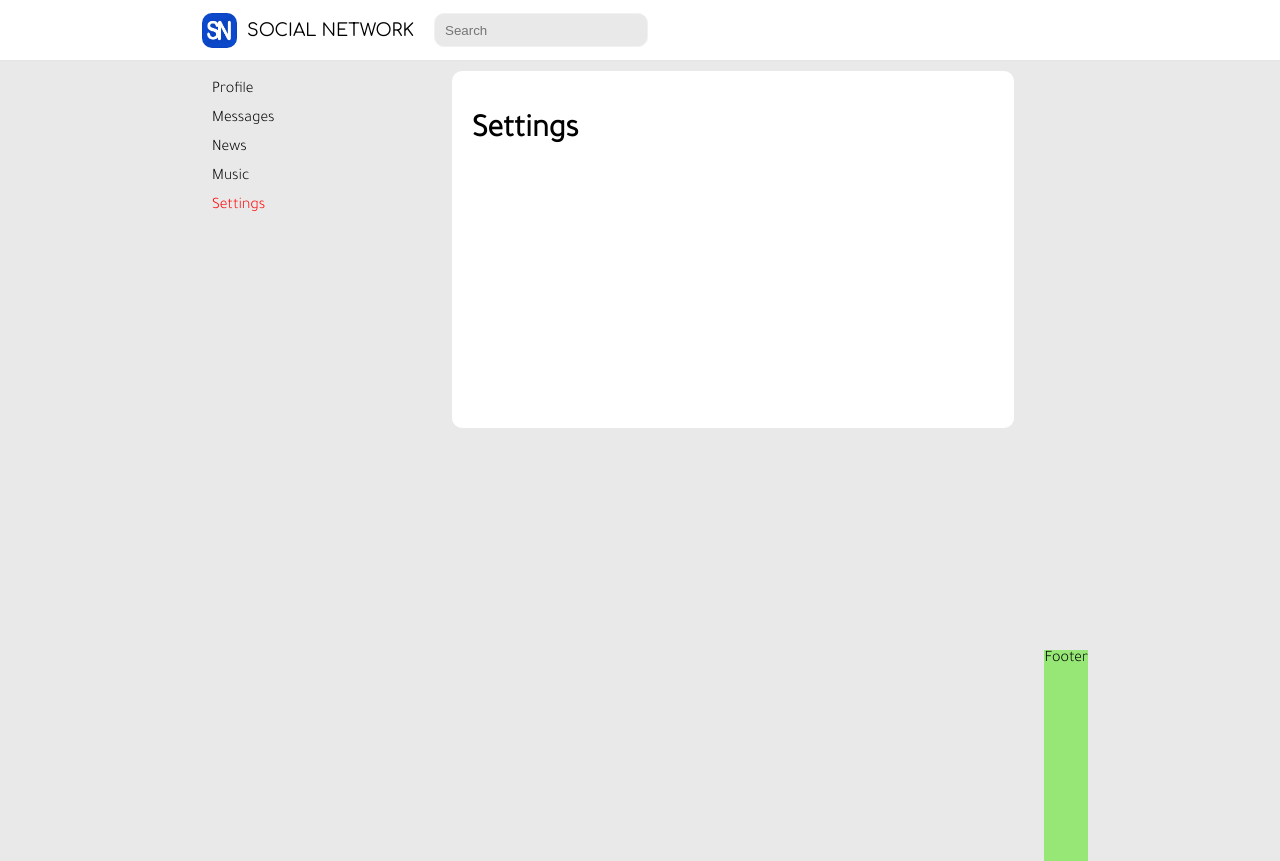
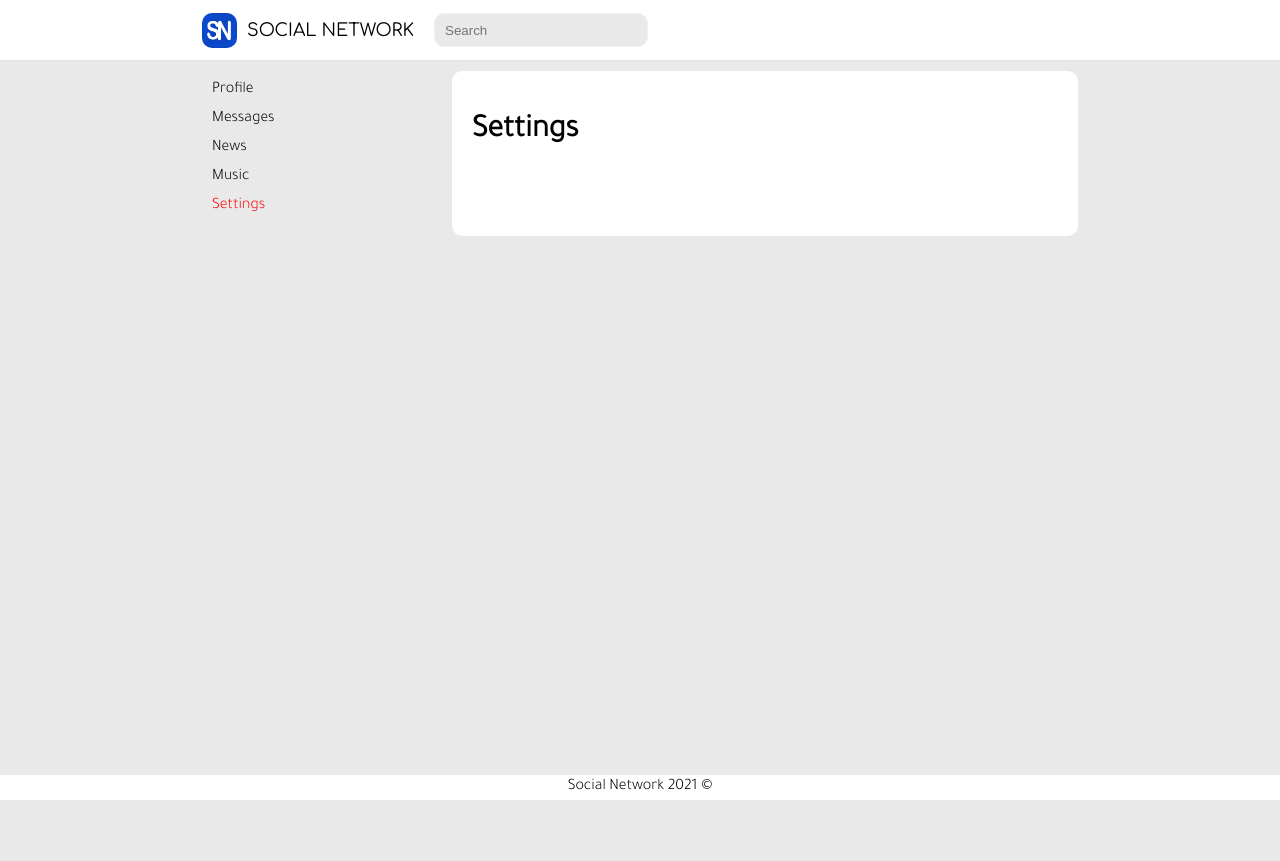
Before and after one commit to buzmakovTim/social-network-typescript, a React (Create React App) app in the folder social-network-typescript/: page /settings in a window 1280 px wide. After the commit the page ends 800 px from the top, so only its background shows below. Built offline with nearby package versions, Linux system fonts and the light colour scheme.

Commit message:
Footer css updated

```diff
--- a/social-network-typescript/src/App.module.css
+++ b/social-network-typescript/src/App.module.css
@@ -20,10 +20,10 @@ p {
 
 .appWrapper {
   margin: 0 auto;
-  height: 100%;
+  /* min-height: 100%; */
   width: 70%;
 
-  height: 100vh;
+  min-height: 100%;
   display: grid;
   /* grid-auto-rows: 100px auto 40px; */
   grid-template-columns: 2fr 10fr;
--- a/social-network-typescript/src/App.tsx
+++ b/social-network-typescript/src/App.tsx
@@ -1,7 +1,7 @@
 import React from 'react';
 // import logo from './logo.svg';
 import c from './App.module.css';
-import Header from './Component/Heater/Header';
+import Header from './Component/Header/Header';
 import Navbar from './Component/Navbar/Navbar';
 import Profile from './Component/Profile/Profile';
 import Footer from './Component/Footer/Footer';
@@ -88,8 +88,9 @@ function App() {
             <Route path="/settings" component={Settings} />
           </div>
 
-          <Footer />
+
         </div>
+        <Footer />
       </div>
     </BrowserRouter>
   );
--- a/social-network-typescript/src/Component/Footer/Footer.module.css
+++ b/social-network-typescript/src/Component/Footer/Footer.module.css
@@ -1,7 +1,13 @@
 .footer {
   grid-area: f;
-  height: 100%;
+  /* height: 25px; */
+  min-width: 100%;
   text-align: center;
-  /* align-self: center; */
-  background-color: rgb(151, 231, 119);
+  padding: 3px 0;
+  background-color: rgb(255, 255, 255);
+
+  position: fixed;
+  left: 0;
+  bottom: 0;
+  width: 100%;
 }
--- a/social-network-typescript/src/Component/Footer/Footer.tsx
+++ b/social-network-typescript/src/Component/Footer/Footer.tsx
@@ -2,10 +2,13 @@ import React from 'react';
 import classes from './Footer.module.css'
 
 const Footer = () => {
-    return (
+
+  const r = '&#169';
+
+  return (
         <div className={classes.footer}>
         <div>
-          Footer
+          <span> Social Network 2021 ©</span>
         </div>
     </div>
     )
```
Also changed, not shown: social-network-typescript/src/Component/Header/Header.module.css (renamed from social-network-typescript/src/Component/Heater/Header.module.css), social-network-typescript/src/Component/Header/Header.tsx (renamed from social-network-typescript/src/Component/Heater/Header.tsx), 1 other file (tests, documents, lock files or other folders).
